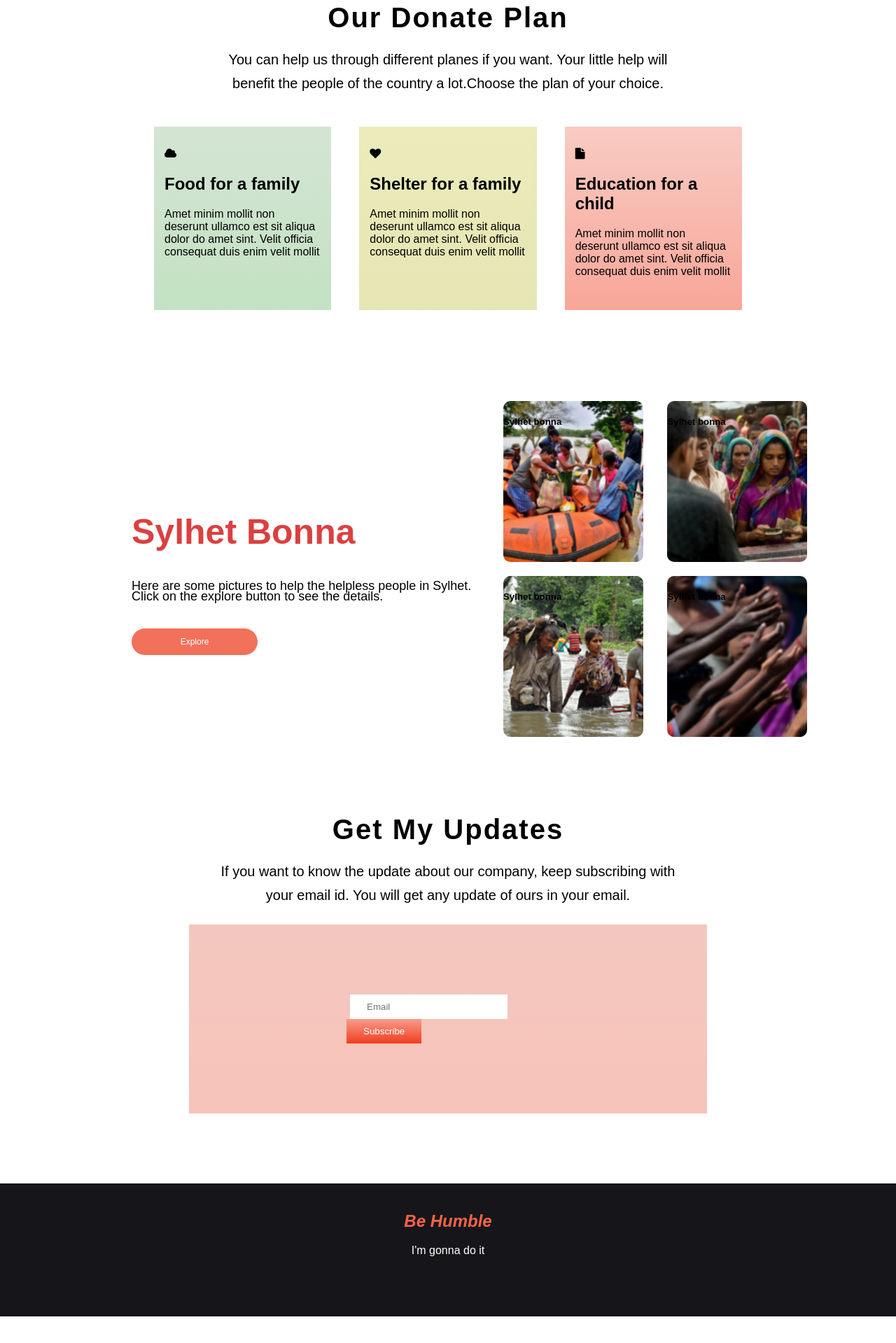
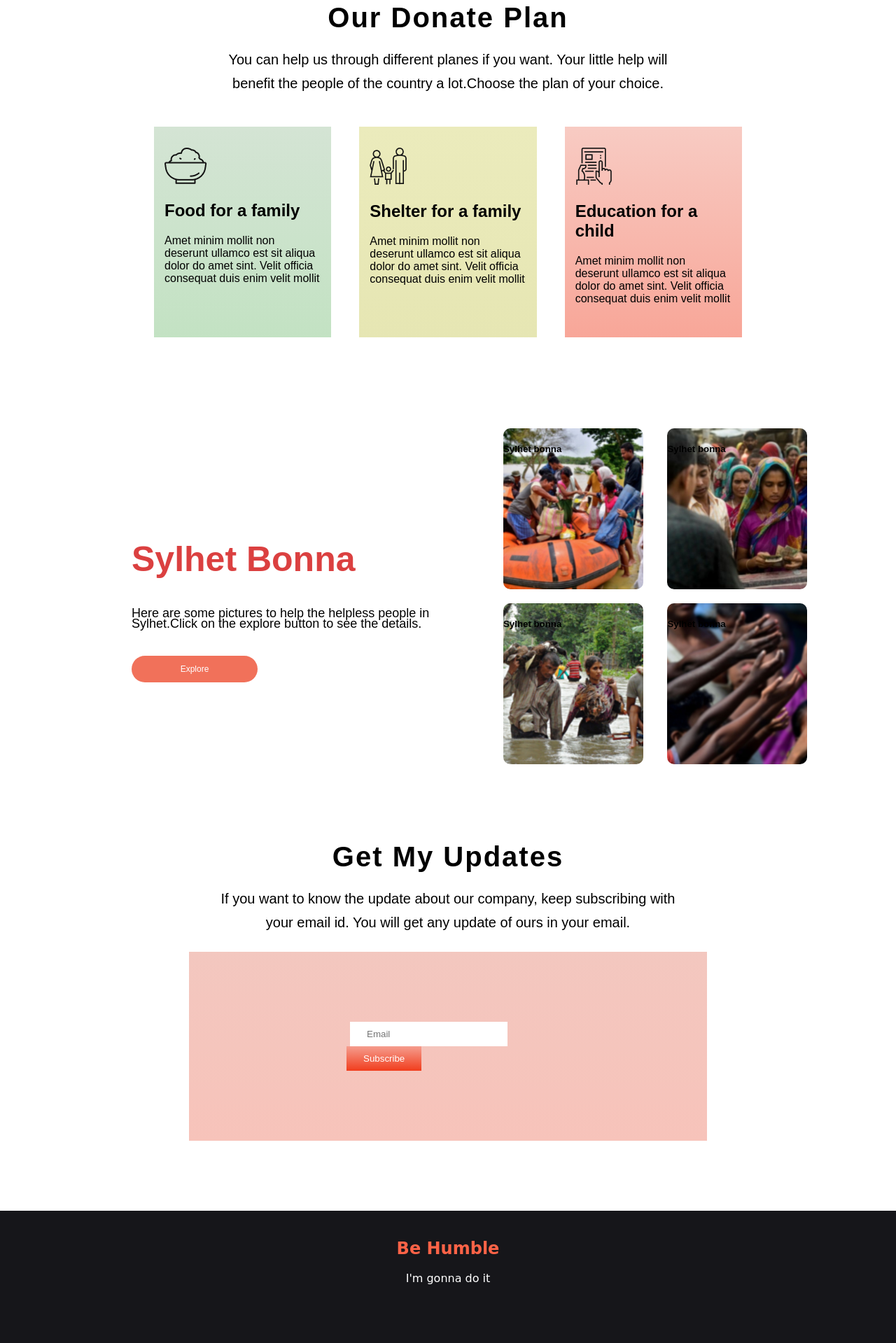
Before and after one commit to Shakib8448/assignment, a plain HTML site: page index.html in a window 1280 px wide. Shown: the part 1489-3408 px from the top of the page at 70% size. Before the commit the page ends 3370 px from the top, so only its background shows below. Drawn offline with Linux system fonts and the light colour scheme.

Commit message:
final commit

```diff
--- a/index.html
+++ b/index.html
@@ -52,7 +52,7 @@
 
         <div class="container">
             <div id="cont-1" class="container-box">
-                <i class="fa fa-cloud"></i>
+                <img src="icons/food.png" alt="">
                 <h2>Food for a family</h2>
                 <p>Amet minim mollit non deserunt
                     ullamco est sit aliqua dolor do amet
@@ -60,7 +60,7 @@
                     velit mollit</p>
             </div>
             <div id="cont-2" class="container-box">
-                <i class="fa fa-heart"></i>
+                <img src="icons/shelter.png" alt="">
                 <h2>Shelter for a family</h2>
                 <p>Amet minim mollit non deserunt
                     ullamco est sit aliqua dolor do amet
@@ -68,7 +68,7 @@
                     velit mollit</p>
             </div>
             <div id="cont-3" class="container-box">
-                <i class="fa fa-file"></i>
+                <img src="icons/Frame-1.png" alt="">
                 <h2>Education for a child</h2>
                 <p>Amet minim mollit non deserunt
                     ullamco est sit aliqua dolor do amet
@@ -83,7 +83,7 @@
         <div class="row">
             <div class="col">
                 <h1>Sylhet Bonna</h1>
-                <p>Here are some pictures to help the helpless people in Sylhet. Click on the explore button to see the details.</p>
+                <p>Here are some pictures to help the helpless people in Sylhet.Click on the explore button to see the details.</p>
                 <button type="button" >Explore</button>
             </div>
             <div class="col">
@@ -123,7 +123,7 @@
     <!-- Footer-->
     <section class="footer">
         <div class="footer-item">
-            <h1 style="font-style: italic;">Be Humble</h1>
+            <h1>Be Humble</h1>
             <p>I'm gonna do it</p>
         </div>
     </section>
--- a/style.css
+++ b/style.css
@@ -97,9 +97,9 @@ body{
     padding: 7px 0;
     border-bottom: 2px solid rgb(43, 41, 41);
     text-underline-offset: 2px;
-    margin-left: 24%;
+    margin-left: 20.5%;
     margin-top: 50px;
-    width: 55%;
+    width: 60%;
     text-align: center;
     font-size: medium;
 }
@@ -226,6 +226,7 @@ body{
     height: 150px;
     padding: 20px;
     margin-top: 100px;
+    font-family: 'Lobster Two', cursive;
 }
 .footer p{
     color: white;
```
Also changed, not shown: icons/Frame-1.png (added), icons/blood.svg (added), icons/bus.svg (added), icons/clothes.svg (added), icons/food.png (added), icons/icon11.svg (added), icons/icon13.svg (added), icons/icon4.svg (added), icons/icon5.svg (added), icons/icon6.svg (added), icons/icon7.svg (added), icons/icon8.svg (added), icons/icon9.svg (added), icons/medicine.svg (added), 1 more files.
